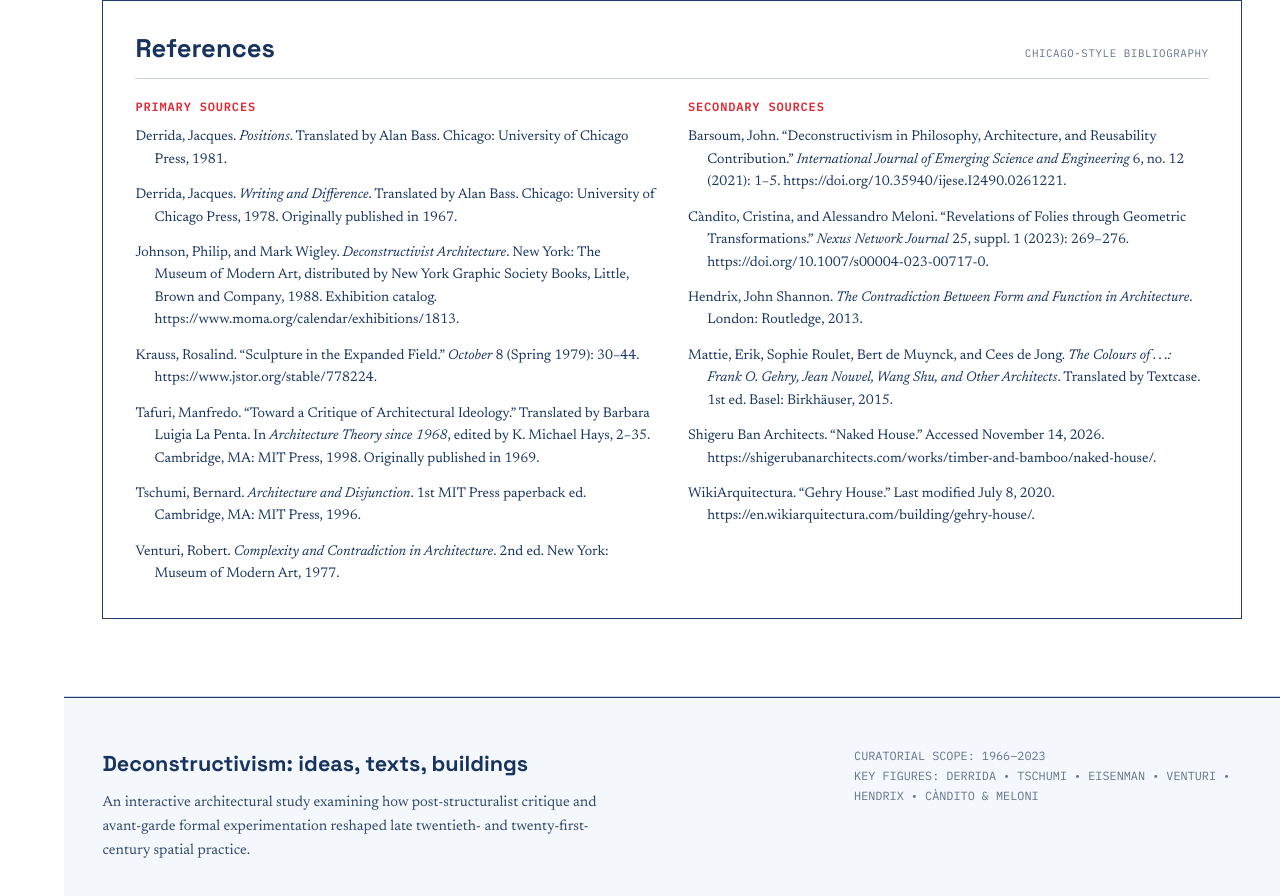
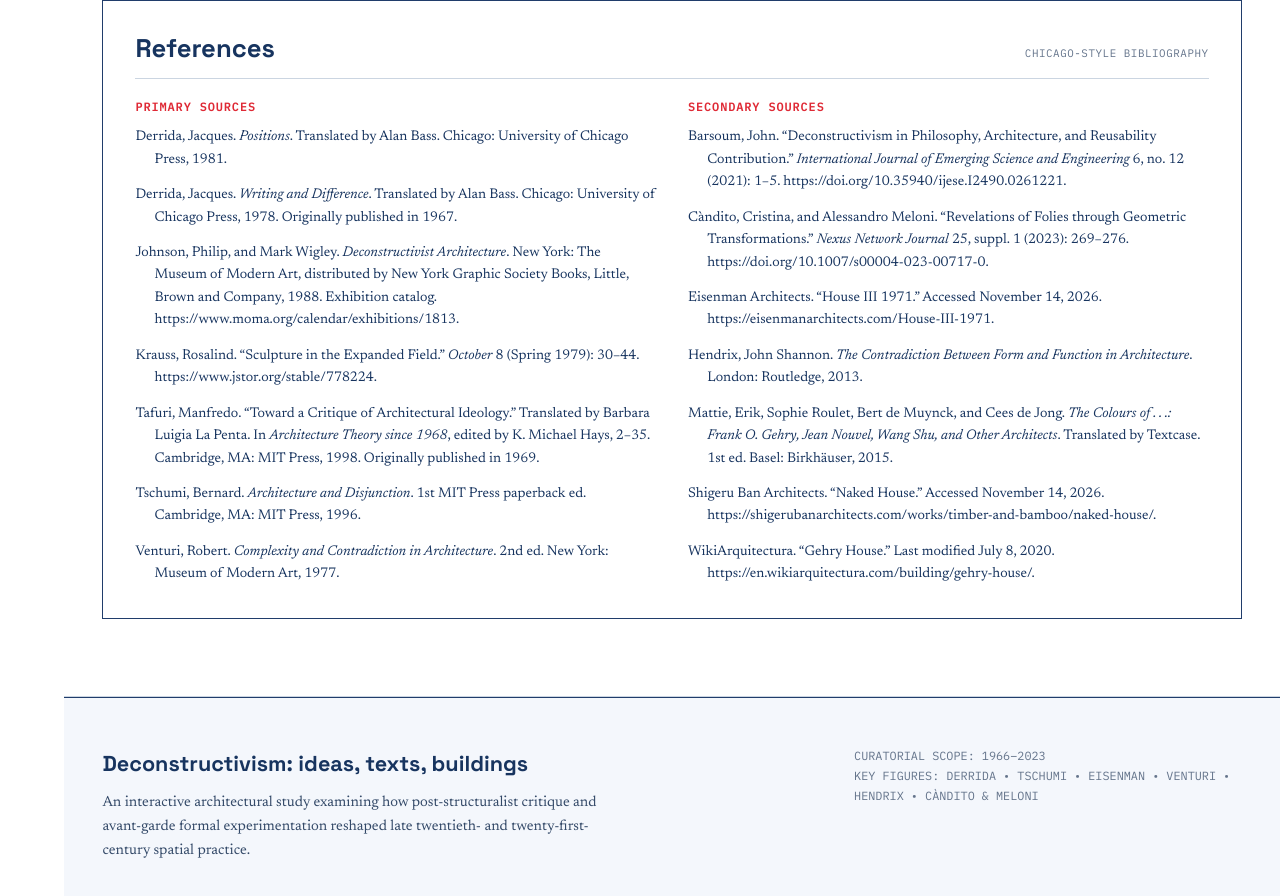
Before and after one commit to SolveigWatkins/arch-602, a plain HTML site: page index.html in a window 1280 px wide. Shown: the part 7293-8189 px from the top of the page. Drawn offline with Linux system fonts and the light colour scheme.

Commit message:
Cite Eisenman matrix images
Co-authored-by: Copilot App <223556219+Copilot@users.noreply.github.com>

```diff
--- a/index.html
+++ b/index.html
@@ -1746,6 +1746,7 @@
             <ul class="reference-entries">
               <li>Barsoum, John. “Deconstructivism in Philosophy, Architecture, and Reusability Contribution.” <i>International Journal of Emerging Science and Engineering</i> 6, no. 12 (2021): 1&ndash;5. <a href="https://doi.org/10.35940/ijese.I2490.0261221">https://doi.org/10.35940/ijese.I2490.0261221</a>.</li>
               <li>Càndito, Cristina, and Alessandro Meloni. “Revelations of Folies through Geometric Transformations.” <i>Nexus Network Journal</i> 25, suppl. 1 (2023): 269&ndash;276. <a href="https://doi.org/10.1007/s00004-023-00717-0">https://doi.org/10.1007/s00004-023-00717-0</a>.</li>
+              <li id="ref-eisenman-house-iii-1971">Eisenman Architects. “House III 1971.” Accessed November 14, 2026. <a href="https://eisenmanarchitects.com/House-III-1971">https://eisenmanarchitects.com/House-III-1971</a>.</li>
               <li>Hendrix, John Shannon. <i>The Contradiction Between Form and Function in Architecture</i>. London: Routledge, 2013.</li>
               <li id="ref-mattie-2015">Mattie, Erik, Sophie Roulet, Bert de Muynck, and Cees de Jong. <i>The Colours of . . .: Frank O. Gehry, Jean Nouvel, Wang Shu, and Other Architects</i>. Translated by Textcase. 1st ed. Basel: Birkhäuser, 2015.</li>
               <li id="ref-shigeru-ban-naked-house">Shigeru Ban Architects. “Naked House.” Accessed November 14, 2026. <a href="https://shigerubanarchitects.com/works/timber-and-bamboo/naked-house/">https://shigerubanarchitects.com/works/timber-and-bamboo/naked-house/</a>.</li>
@@ -1995,21 +1996,21 @@ const PROJECT_MATRIX_DATA = [
         text: '<strong>Grid Interactions:</strong><br><br><strong>House III (1971):</strong> Operates on an orthogonal nine-square grid interlocked with a second volumetric grid subjected to a 45-degree rotation. This geometric collision generates an accentuated central void and subverts traditional interior spatial hierarchy.',
         imageLayout: 'beside-text',
         images: [
-          { url: 'assets/images/house-iii.jpg', frameColor: 'black', caption: 'House III (1971) - 9-step axonometric grid transformation.' }
+          { url: 'assets/images/house-iii.jpg', frameColor: 'black', caption: 'House III (1971) - 9-step axonometric grid transformation.', imageReference: '#ref-eisenman-house-iii-1971', citationAuthor: 'Eisenman Architects', citationTitle: 'House III 1971', citationTitleInQuotes: true }
         ]
       },
       {
         text: '<strong>House VI (1975):</strong> Developed through serial transformations of a basic grid, acting as a built record of its own evolutionary history where multiple transformational states exist simultaneously.',
         imageLayout: 'beside-text',
         images: [
-          { url: 'assets/images/house-vi.jpg', frameColor: 'black', caption: 'House VI (1975) - Axonometric transformation and volumetric planar study.' }
+          { url: 'assets/images/house-vi.jpg', frameColor: 'black', caption: 'House VI (1975) - Axonometric transformation and volumetric planar study.', imageReference: '#ref-eisenman-house-iii-1971', citationAuthor: 'Eisenman Architects', citationTitle: 'House III 1971', citationTitleInQuotes: true }
         ]
       },
       {
         text: '<strong>House X (1976):</strong> Deconstructs the traditional axial grid and center into a non-vertebrate configuration of four quadrant volumes.',
         imageLayout: 'beside-text',
         images: [
-          { url: 'assets/images/house-x.jpg', frameColor: 'black', caption: 'House X (1976) - Non-vertebrate quadrant spatial analysis.' }
+          { url: 'assets/images/house-x.jpg', frameColor: 'black', caption: 'House X (1976) - Non-vertebrate quadrant spatial analysis.', imageReference: '#ref-eisenman-house-iii-1971', citationAuthor: 'Eisenman Architects', citationTitle: 'House III 1971', citationTitleInQuotes: true }
         ]
       }
     ]
```
